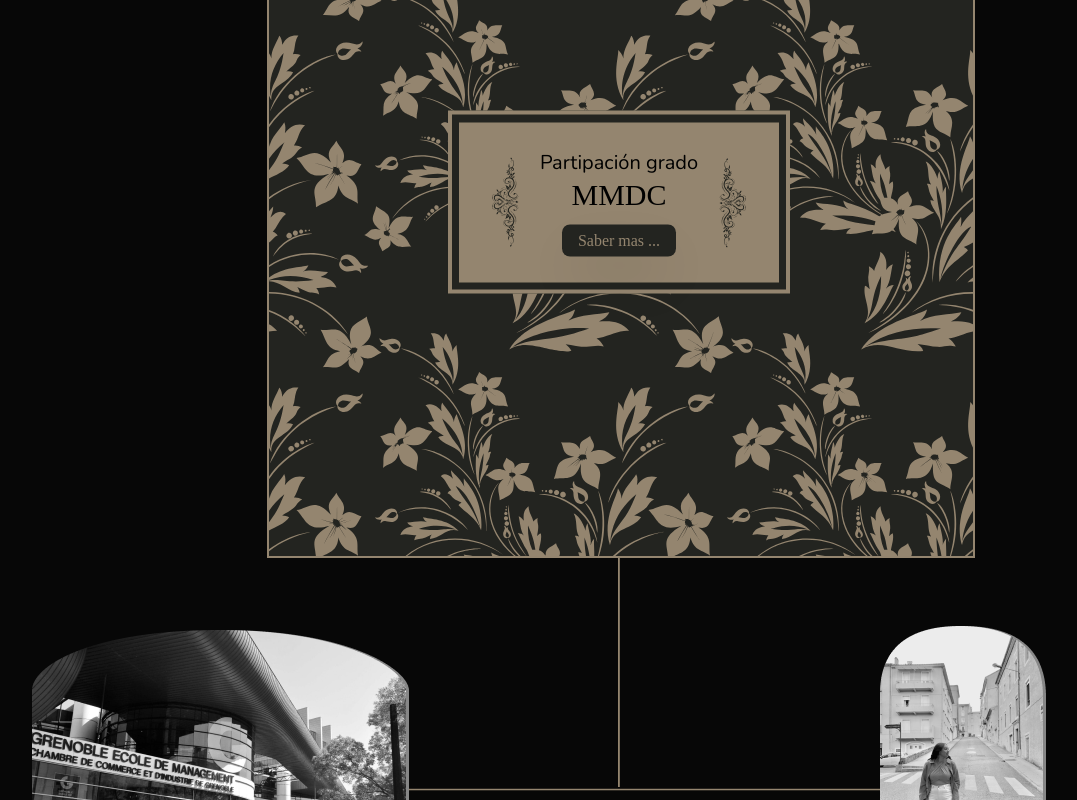
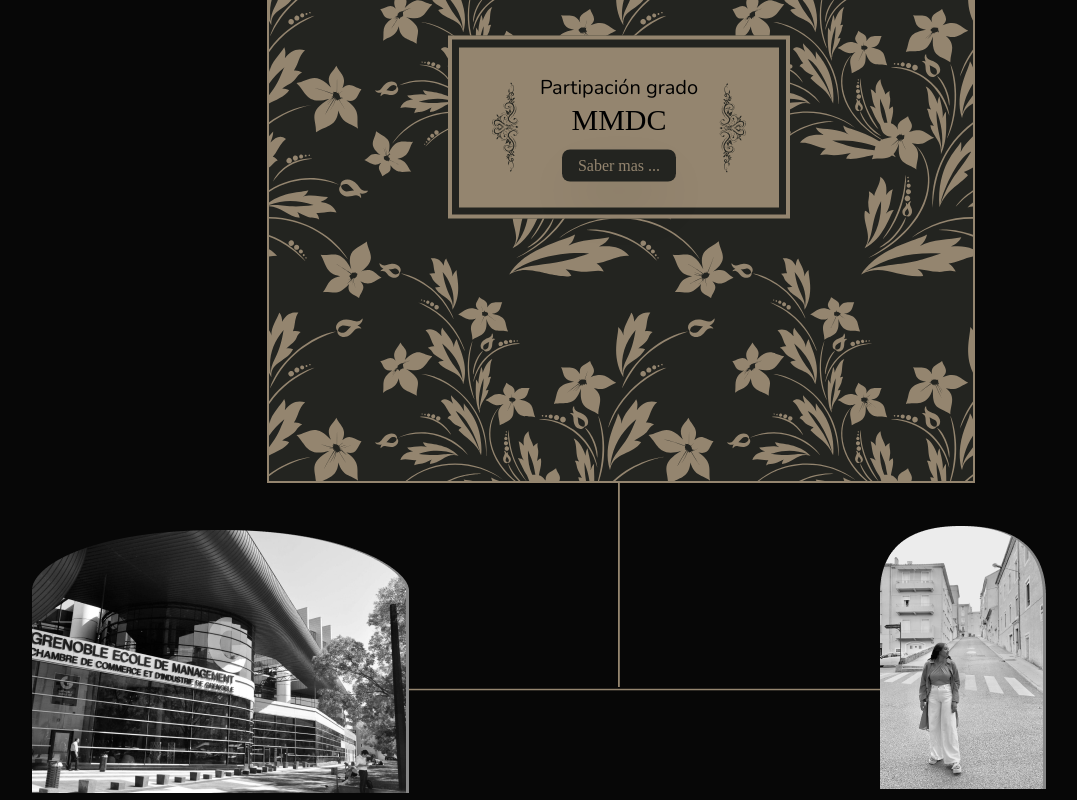
Before and after one commit to NicoAmont/mmdc-grado, a Next.js app: page / in a window 1280 px wide. Shown: the part 2000-2800 px from the top of the page, without its empty margins (21-1098 px from the left). Built offline with nearby package versions, Linux system fonts and the light colour scheme; a web font is replaced by a local one.

Commit message:
adding last fixes

```diff
--- a/styles/globals.css
+++ b/styles/globals.css
@@ -47,7 +47,7 @@ input[type=number]::-webkit-outer-spin-button {
   height: 175px;
 }
 .minH2{
-  min-height: 850px;
+  min-height: 800px;
 }
 
 @media (min-width: 360px){
@@ -55,12 +55,12 @@ input[type=number]::-webkit-outer-spin-button {
     max-height: 800px;
   }
 }
-@media (max-width:400px ){
+@media (max-width:500px ){
   .minH3{
     min-height: 850px;
   }
   .minH4{
-    min-height: 910px;
+    min-height: 850px;
   }
 }
 .grayscale {
```
Also changed, not shown: pages/index.js.
